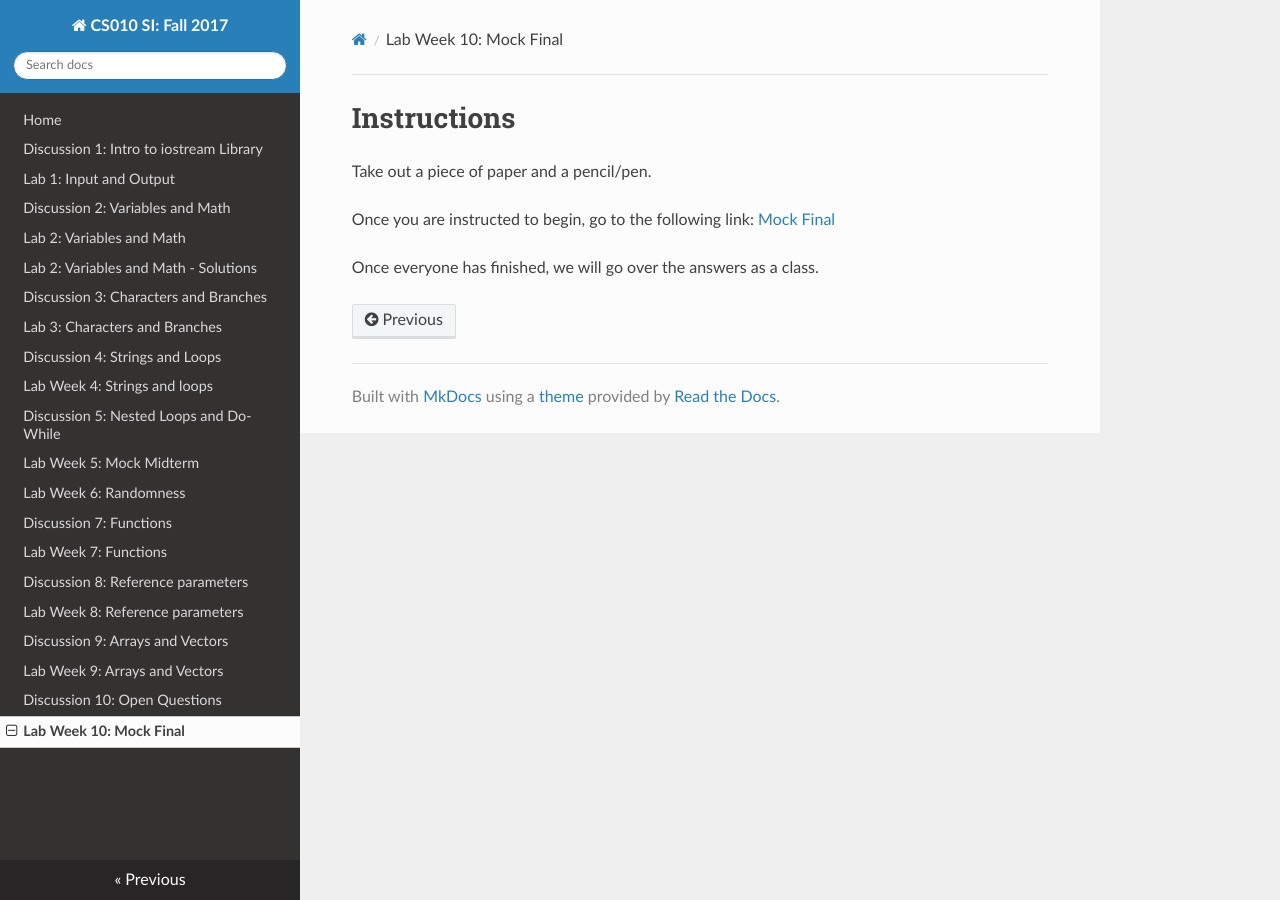
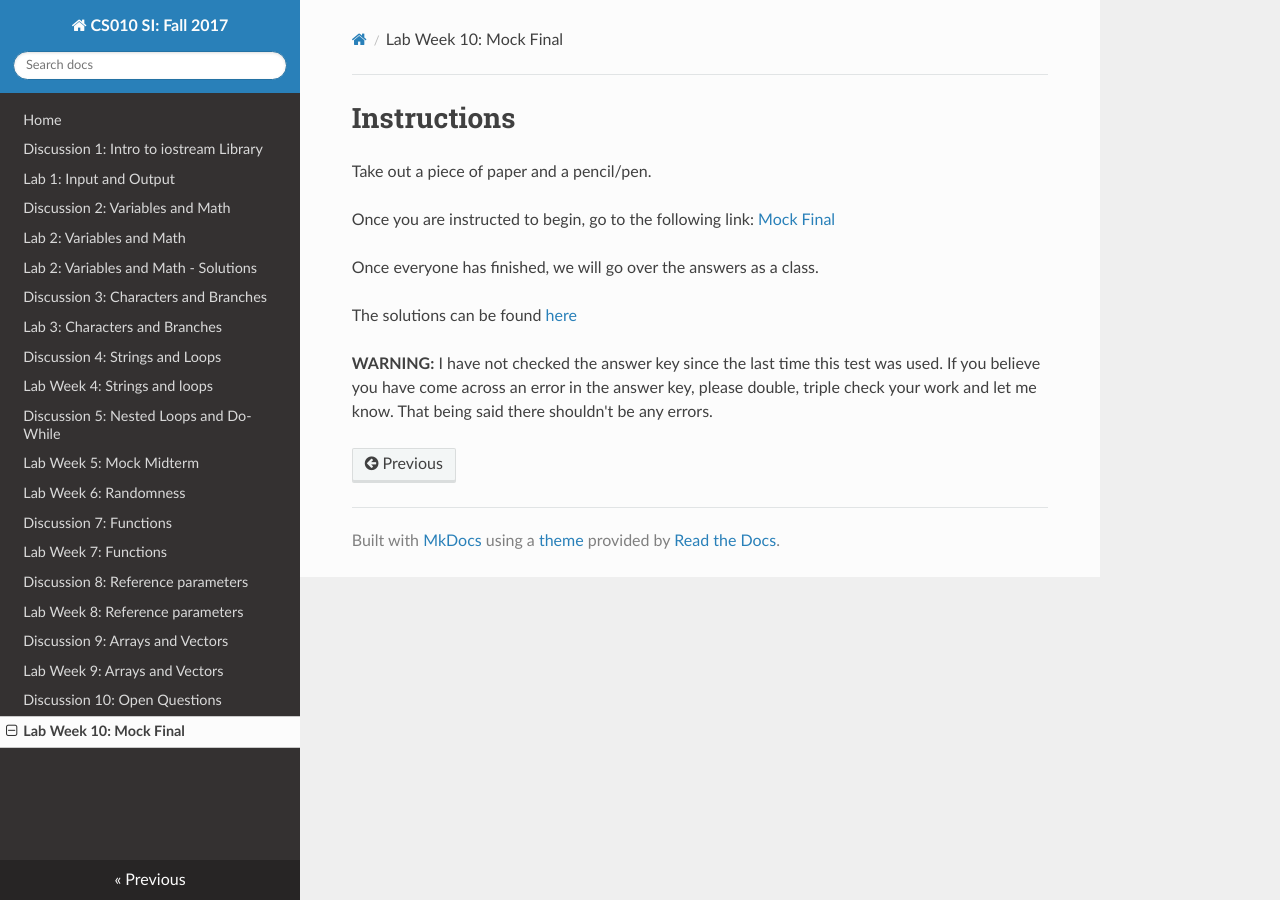
Before and after one commit to cs-si-ucr/cs10, an MkDocs documentation site: the page built from docs/lab10.md, in a window 1280 px wide. Built offline with MkDocs 1.6.1, drawn with Linux system fonts in a browser that asks for light colours; nearby versions of some CDN libraries; old or Windows-style settings are respelled for this version of MkDocs.

Commit message:
Putting up the answers

```diff
--- a/docs/lab10.md
+++ b/docs/lab10.md
@@ -7,4 +7,9 @@ Once you are instructed to begin, go to the following link:
 
 Once everyone has finished, we will go over the answers as a class.
 
-[comment]: <> (The solutions can be found [here](https://docs.google.com/a/ucr.edu/document/d/1G0kflatAYWaBLzK_bPP8Q9iPdDtIKHDp4a6ZFKSLBXY/edit?usp=sharing))
+The solutions can be found [here](https://docs.google.com/a/ucr.edu/document/d/1G0kflatAYWaBLzK_bPP8Q9iPdDtIKHDp4a6ZFKSLBXY/edit?usp=sharing)
+
+
+**WARNING:** I have not checked the answer key since the last time this test was used. If you believe
+you have come across an error in the answer key, please double, triple check your work and let me know. That being
+said there shouldn't be any errors.
```
Also changed, not shown: docs/dis10.md (+6 -1 lines).
